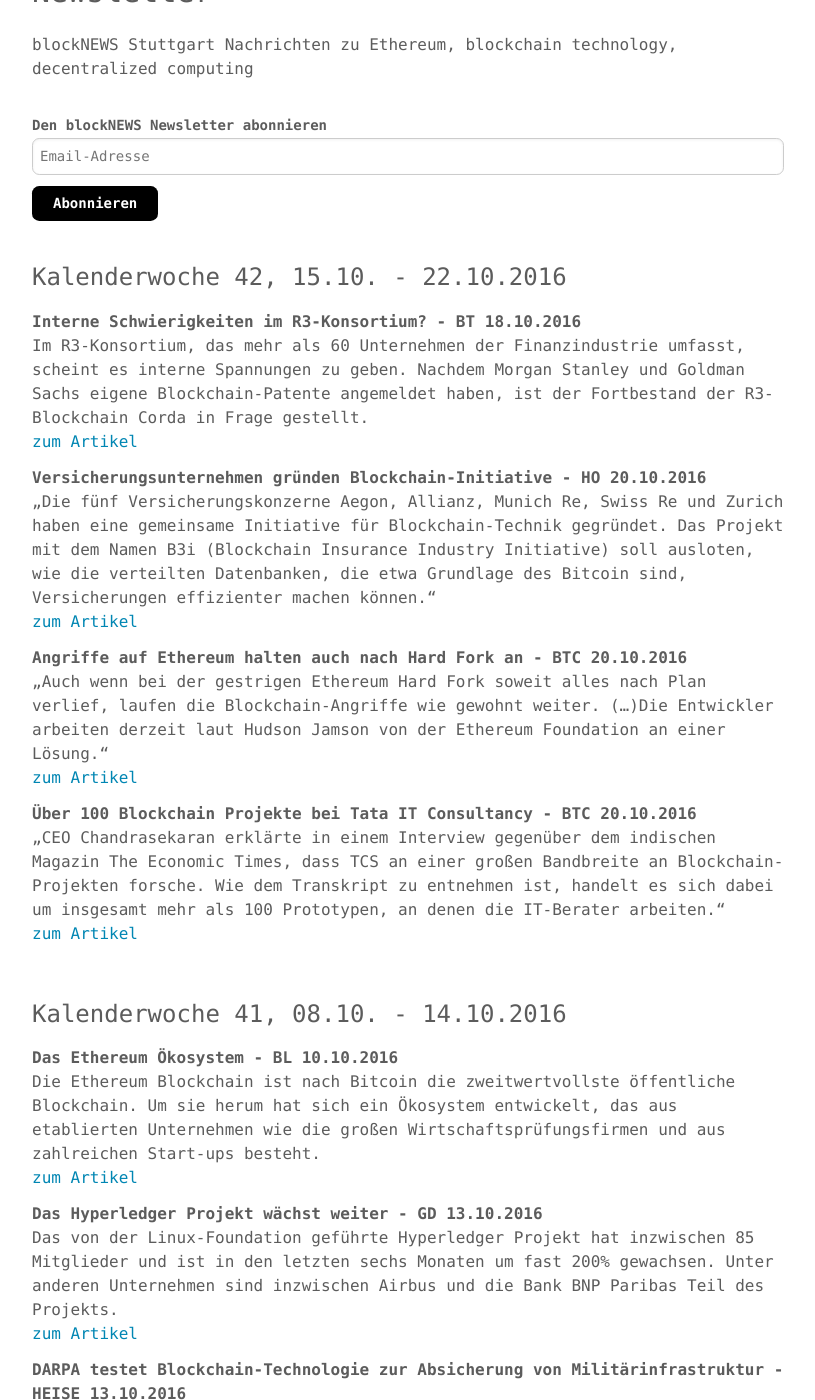
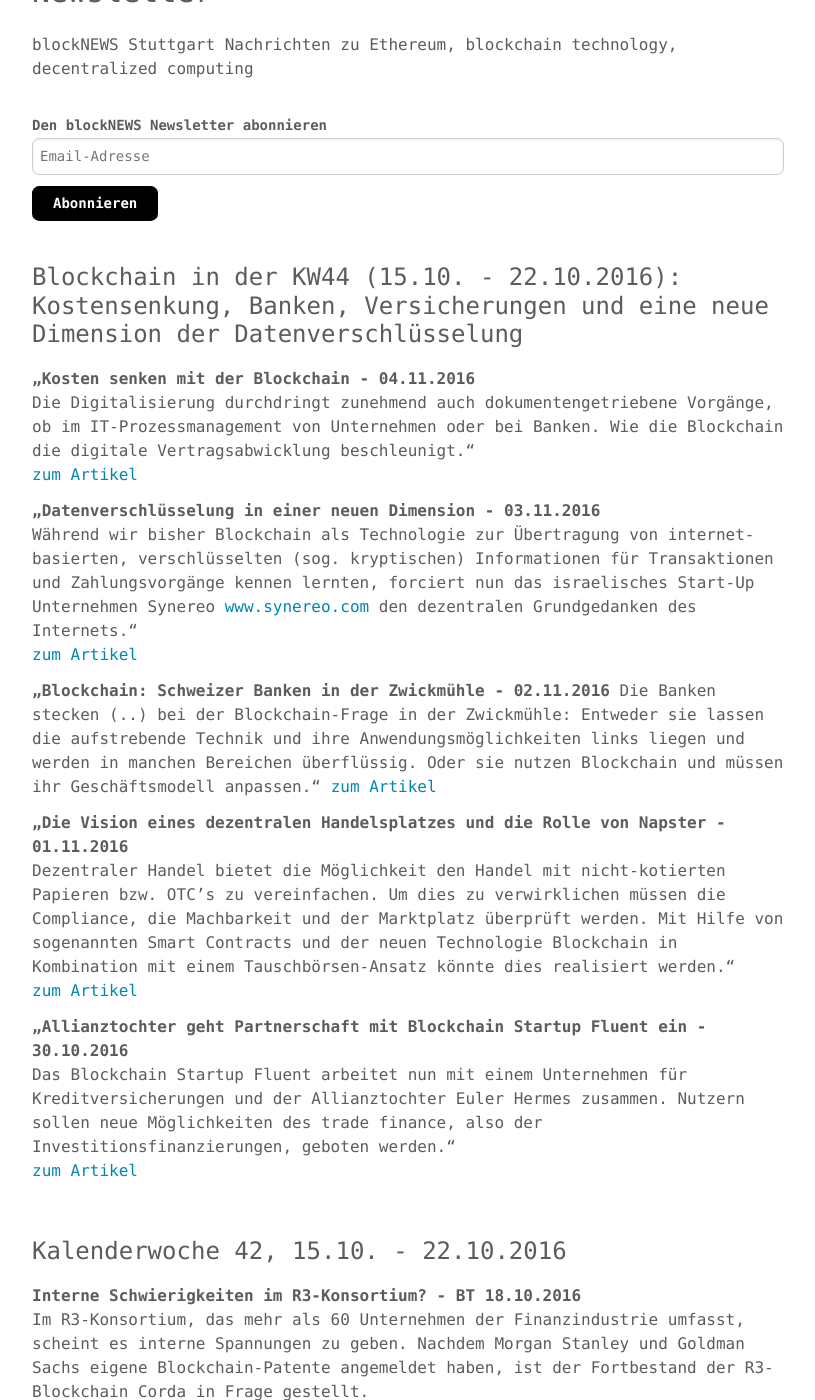
Before and after one commit to blocklab/site, a Jekyll site: the page built from newsletter.md, in a window 1280 px wide and 1400 px high, scrolled down 499 px. Shown: the whole window, without its empty margins (232-1047 px from the left). Built offline with Jekyll 4.4.1, drawn with Linux system fonts in a browser that asks for light colours; comment, search, counter and statistics services are not loaded.

Commit message:
Update newsletter.md

```diff
--- a/newsletter.md
+++ b/newsletter.md
@@ -27,6 +27,42 @@ Nachrichten zu Ethereum, blockchain technology, decentralized computing
 </div>
 
 <!--End mc_embed_signup-->
+
+<br>
+
+### Blockchain in der KW44 (15.10. - 22.10.2016): Kostensenkung, Banken, Versicherungen und eine neue Dimension der Datenverschlüsselung
+
+**„Kosten senken mit der Blockchain - 04.11.2016**
+<br>
+Die Digitalisierung durchdringt zunehmend auch dokumentengetriebene Vorgänge, ob im IT-Prozessmanagement von Unternehmen oder bei Banken. Wie die Blockchain die digitale Vertragsabwicklung beschleunigt.“
+<br>
+[zum Artikel](https://www.springerprofessional.de/bank-it/wirtschaftsinformatik/kosten-sparen-mit-der-blockchain/11014000)
+
+
+**„Datenverschlüsselung in einer neuen Dimension - 03.11.2016**
+<br>
+Während wir bisher Blockchain als Technologie zur Übertragung von internet-basierten, verschlüsselten (sog. kryptischen) Informationen für Transaktionen und Zahlungsvorgänge kennen lernten, forciert nun das israelisches Start-Up Unternehmen Synereo [www.synereo.com](www.synereo.com) den dezentralen Grundgedanken des Internets.“
+<br>
+[zum Artikel](http://www.focus.de/digital/experten/blockchain-datenverschluesselung-in-einer-neuen-dimension_id_6151476.html)
+
+
+**„Blockchain: Schweizer Banken in der Zwickmühle - 02.11.2016**
+Die Banken stecken (..) bei der Blockchain-Frage in der Zwickmühle: Entweder sie lassen die aufstrebende Technik und ihre Anwendungsmöglichkeiten links liegen und werden in manchen Bereichen überflüssig. Oder sie nutzen Blockchain und müssen ihr Geschäftsmodell anpassen.“
+[zum Artikel](https://www.cash.ch/news/politik/blockchain-schweizer-banken-der-zwickmuhle-506783)
+
+
+**„Die Vision eines dezentralen Handelsplatzes und die Rolle von Napster - 01.11.2016**
+<br>
+Dezentraler Handel bietet die Möglichkeit den Handel mit nicht-kotierten Papieren bzw. OTC’s zu vereinfachen. Um dies zu verwirklichen müssen die Compliance, die Machbarkeit und der Marktplatz überprüft werden. Mit Hilfe von sogenannten Smart Contracts und der neuen Technologie Blockchain in Kombination mit einem Tauschbörsen-Ansatz könnte dies realisiert werden.“
+<br>
+[zum Artikel](https://www.der-bank-blog.de/blockchain-im-otc-handel/technologie/24161/)
+
+
+**„Allianztochter geht Partnerschaft mit Blockchain Startup Fluent ein - 30.10.2016**
+<br>
+Das Blockchain Startup Fluent arbeitet nun mit einem Unternehmen für Kreditversicherungen und der Allianztochter Euler Hermes zusammen. Nutzern sollen neue Möglichkeiten des trade finance, also der Investitionsfinanzierungen, geboten werden.“
+<br>
+[zum Artikel](https://www.btc-echo.de/allianztochter-geht-partnerschaft-mit-blockchain-startup-fluent-ein/)
 
 <br>
 
```
